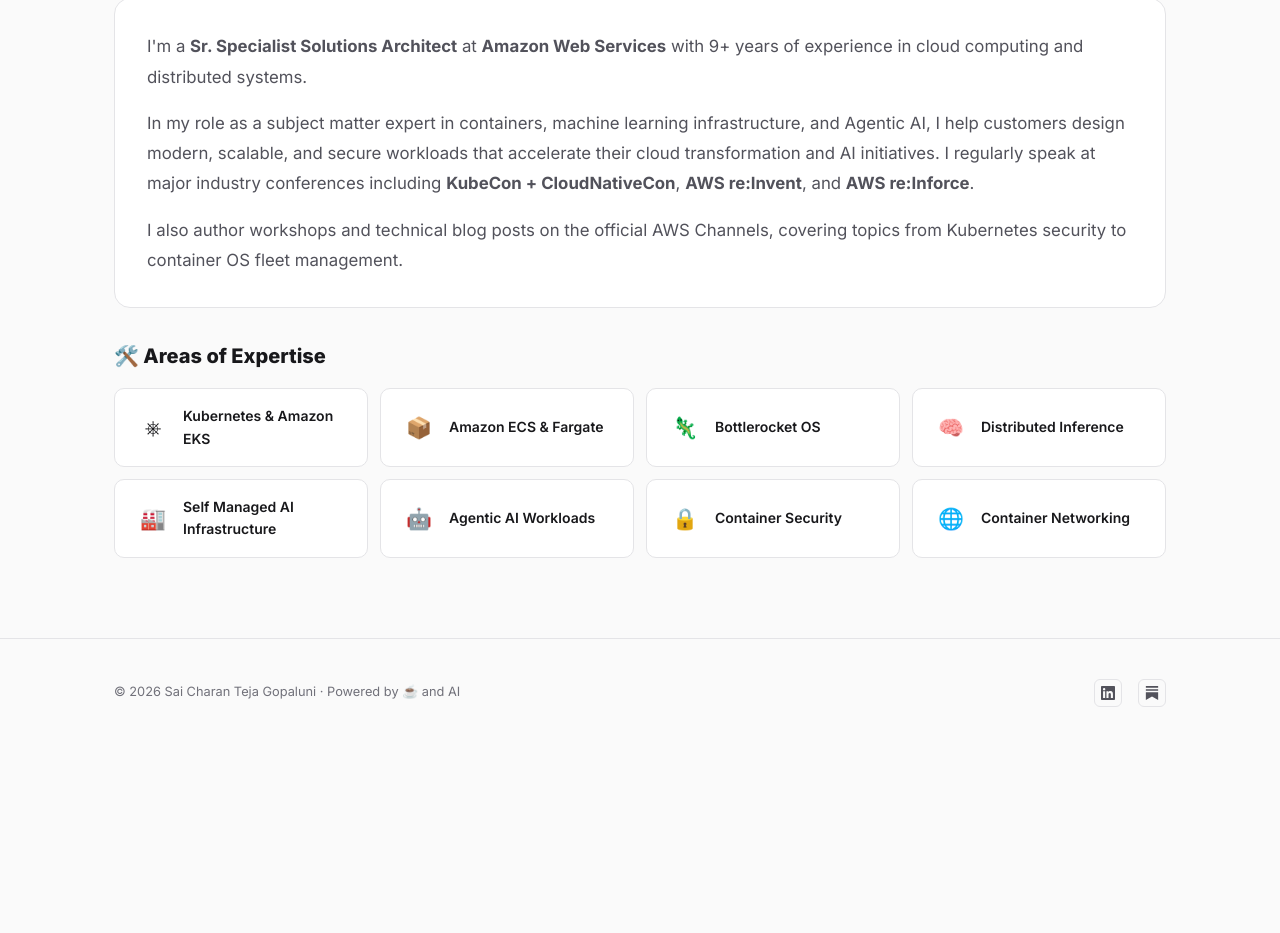
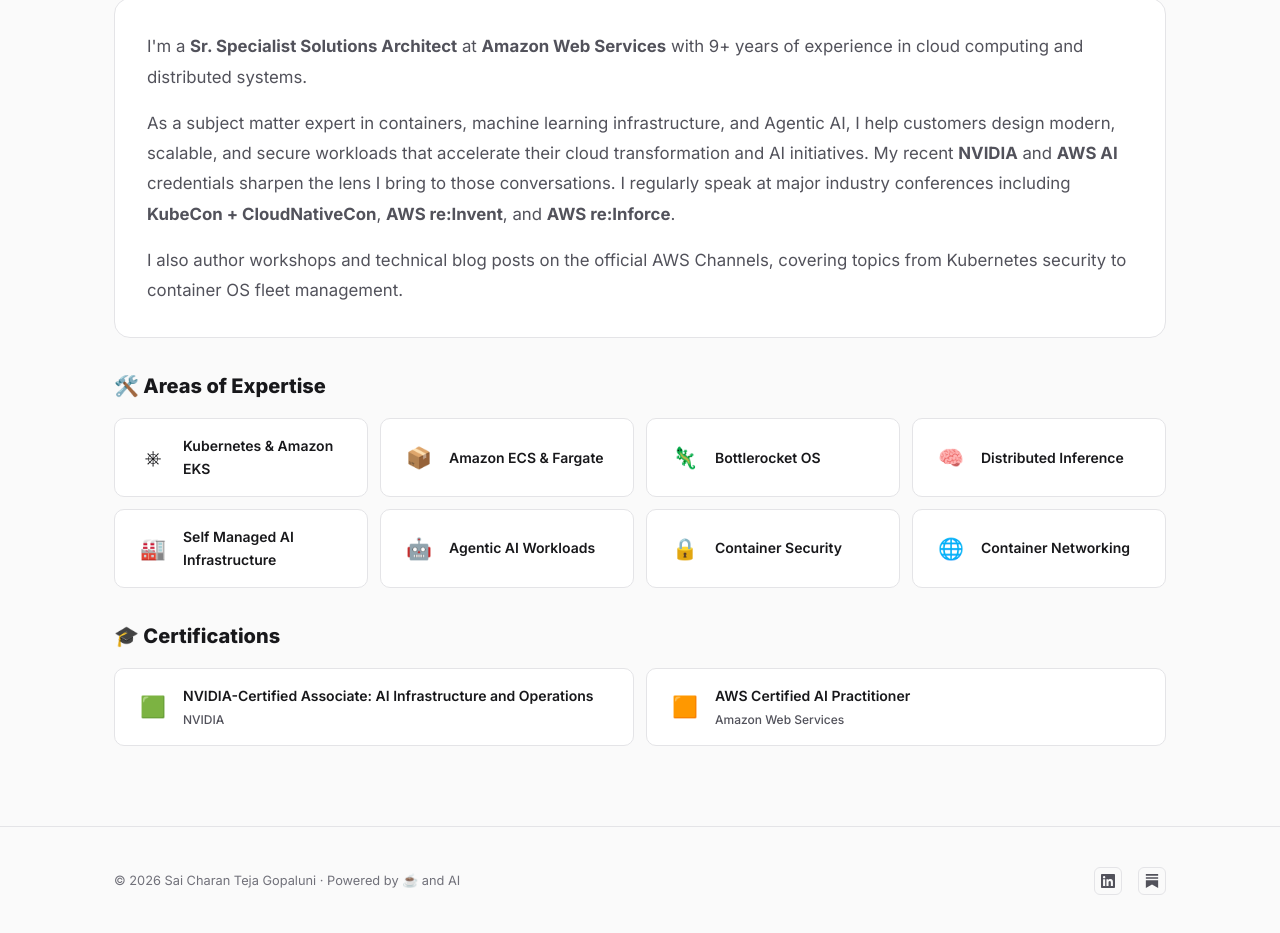
Before and after one commit to sgopaluni/sgopaluni.github.io, an Astro site: page /about in a window 1280 px wide. Shown: the part 263-1196 px from the top of the page. Before the commit the page ends 1010 px from the top, so only its background shows below. Built offline with nearby package versions, Linux system fonts and the light colour scheme; Astro itself is replaced by a stand-in of ours.

Commit message:
Update_0512

```diff
--- a/src/layouts/BaseLayout.astro
+++ b/src/layouts/BaseLayout.astro
@@ -4,7 +4,7 @@
   description?: string;
 }
 
-const { title, description = 'Personal website of Sai Charan Teja Gopaluni — Sr. Specialist Solutions Architect at AWS' } = Astro.props;
+const { title, description = 'Personal website of Sai Charan Teja Gopaluni, Sr. Specialist Solutions Architect at AWS' } = Astro.props;
 const currentPath = Astro.url.pathname;
 
 const navItems = [
--- a/src/pages/about.astro
+++ b/src/pages/about.astro
@@ -11,6 +11,21 @@
   { icon: '🔒', name: 'Container Security' },
   { icon: '🌐', name: 'Container Networking' },
 
+];
+
+const certifications = [
+  {
+    name: 'NVIDIA-Certified Associate: AI Infrastructure and Operations',
+    issuer: 'NVIDIA',
+    url: 'https://www.credly.com/badges/bbf9d17d-4445-4ed2-aadb-10d105c82a62/linked_in?t=tevmzh',
+    icon: '🟩',
+  },
+  {
+    name: 'AWS Certified AI Practitioner',
+    issuer: 'Amazon Web Services',
+    url: 'https://www.credly.com/badges/f3db6890-6c8f-4179-8b55-8925e66eb8fb/public_url',
+    icon: '🟧',
+  },
 ];
 
 ---
@@ -28,7 +43,7 @@
           I'm a <strong>Sr. Specialist Solutions Architect</strong> at <strong>Amazon Web Services</strong> with 9+ years of experience in cloud computing and distributed systems.
         </p>
         <p>
-          In my role as a subject matter expert in containers, machine learning infrastructure, and Agentic AI, I help customers design modern, scalable, and secure workloads that accelerate their cloud transformation and AI initiatives. I regularly speak at major industry conferences including <strong>KubeCon + CloudNativeCon</strong>, <strong>AWS re:Invent</strong>, and <strong>AWS re:Inforce</strong>.
+          As a subject matter expert in containers, machine learning infrastructure, and Agentic AI, I help customers design modern, scalable, and secure workloads that accelerate their cloud transformation and AI initiatives. My recent <strong>NVIDIA</strong> and <strong>AWS AI</strong> credentials sharpen the lens I bring to those conversations. I regularly speak at major industry conferences including <strong>KubeCon + CloudNativeCon</strong>, <strong>AWS re:Invent</strong>, and <strong>AWS re:Inforce</strong>.
         </p>
         <p>
           I also author workshops and technical blog posts on the official AWS Channels, covering topics from Kubernetes security to container OS fleet management.
@@ -48,7 +63,41 @@
         </div>
       </div>
 
+      <div class="about-section">
+        <h2>🎓 Certifications</h2>
+        <div class="skill-grid">
+          {certifications.map((cert) => (
+            <a href={cert.url} target="_blank" rel="noopener noreferrer" class="skill-card cert-card">
+              <span class="skill-icon">{cert.icon}</span>
+              <span class="cert-text">
+                <span class="skill-name">{cert.name}</span>
+                <span class="cert-issuer">{cert.issuer}</span>
+              </span>
+            </a>
+          ))}
+        </div>
+      </div>
+
 
     </div>
   </div>
 </BaseLayout>
+
+<style is:global>
+  .cert-card {
+    text-decoration: none;
+    color: inherit;
+  }
+  .cert-card:hover .skill-name { color: var(--accent-light); }
+  .cert-text {
+    display: flex;
+    flex-direction: column;
+    gap: 0.15rem;
+    min-width: 0;
+  }
+  .cert-issuer {
+    font-size: 0.75rem;
+    color: var(--text-secondary);
+    font-weight: 500;
+  }
+</style>
```
Also changed, not shown: src/pages/blogs.astro (+13 -4 lines).
